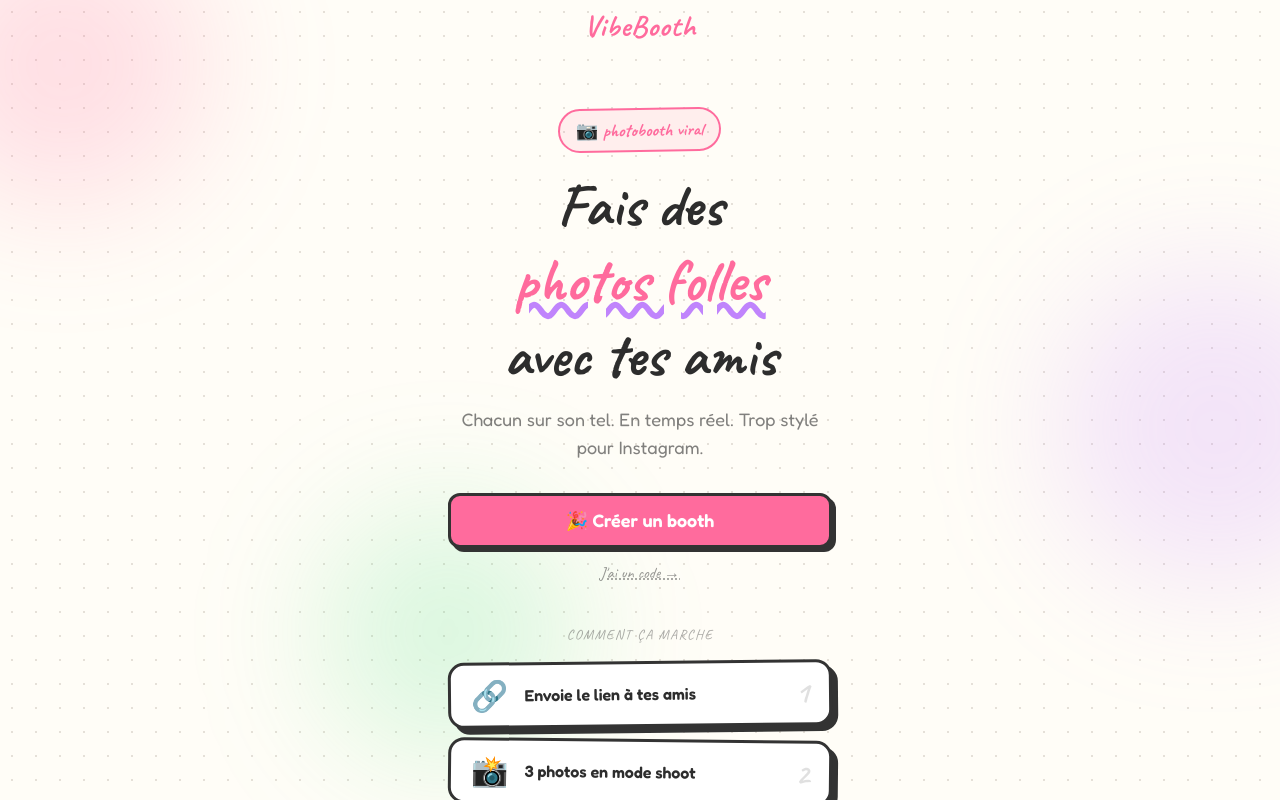
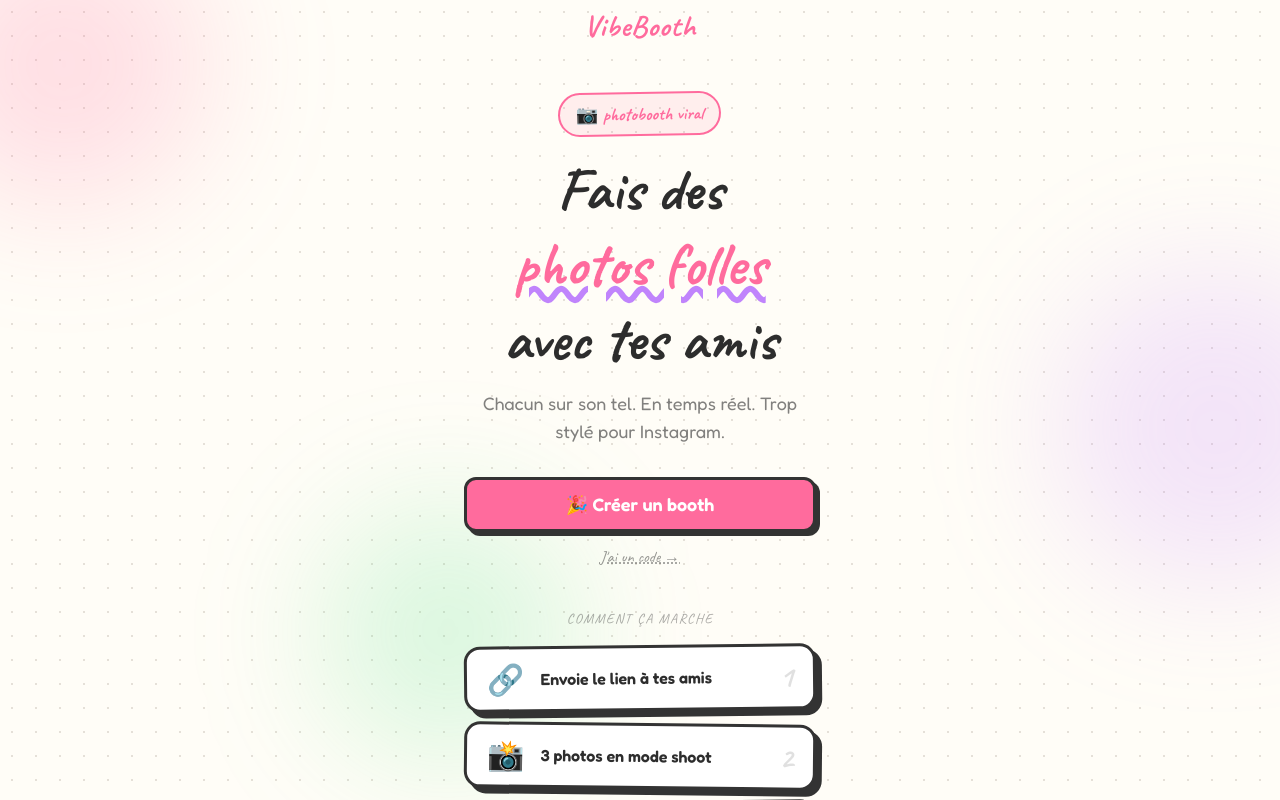
Before and after one commit to zeplintor/vibebooth, a Next.js app: page / in a window 1280 px wide. Shown: the top 800 px of the page. Built offline with nearby package versions, Linux system fonts and the light colour scheme.

Commit message:
fix: full page scroll by removing height constraints

```diff
--- a/src/app/layout.tsx
+++ b/src/app/layout.tsx
@@ -13,13 +13,13 @@ export default function RootLayout({
 }>) {
   return (
     <html lang="en" className="h-full">
-      <body className="h-full flex flex-col">
+      <body className="flex flex-col">
         <header className="text-center py-2 shrink-0">
           <h1 className="font-[family-name:var(--font-hand)] text-3xl font-bold text-vb-pink tracking-wide">
             VibeBooth
           </h1>
         </header>
-        <main className="flex-1 flex flex-col items-center px-4 pb-2 overflow-y-auto min-h-0">
+        <main className="flex flex-col items-center px-4 pb-2">
           {children}
         </main>
       </body>
--- a/src/app/page.tsx
+++ b/src/app/page.tsx
@@ -28,7 +28,7 @@ export default function HomePage() {
   }
 
   return (
-    <main className="min-h-screen flex flex-col items-center px-4 pb-16 pt-10 overflow-hidden">
+    <div className="flex flex-col items-center w-full max-w-sm mx-auto px-4 pb-16 pt-6">
 
       {/* Floating deco blobs */}
       <div aria-hidden className="pointer-events-none fixed inset-0 overflow-hidden -z-10">
@@ -138,6 +138,6 @@ export default function HomePage() {
           </button>
         </div>
       </section>
-    </main>
+    </div>
   )
 }
```
